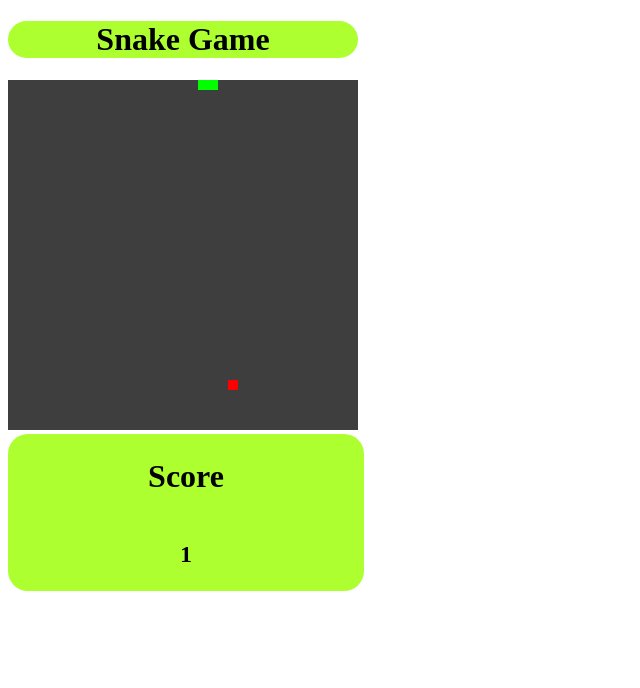
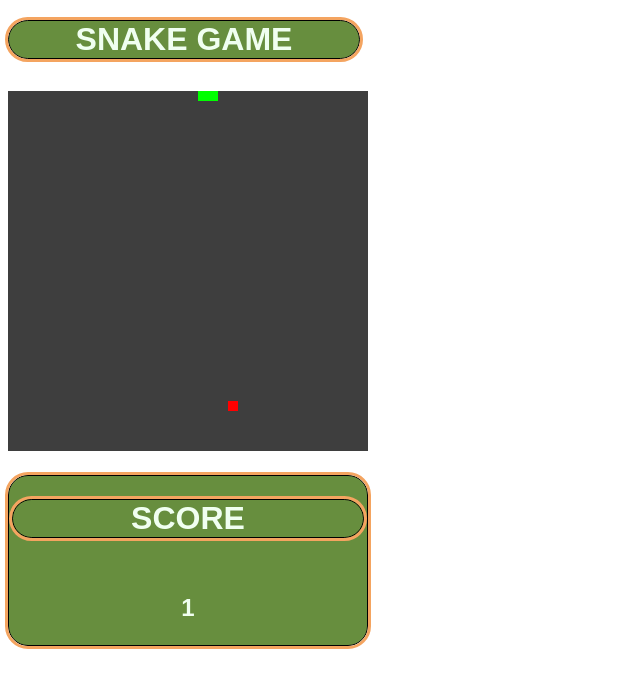
Before and after one commit to AlbertPoliarco/Snake-Game, a plain HTML site: page index.html in a window 1280 px wide. Shown: the whole page, without its empty margins (0-640 px from the left). Drawn offline with Linux system fonts and the light colour scheme.

Commit message:
added borders

```diff
--- a/index.html
+++ b/index.html
@@ -5,11 +5,17 @@
     <meta http-equiv="X-UA-Compatible" content="IE=edge">
     <meta name="viewport" content="width=device-width, initial-scale=1.0">
     <style>
-        table, th, td, h1 {
-            border:1px solid black, greenyellow;
+        table, h1 {
+            border:1px solid black;
             width: 350px;
             border-radius: 20px;
-            background-color: greenyellow;
+            background-color: #678e3e;
+            color: honeydew;
+            margin-top: 1.25rem;
+            margin-bottom: 2rem;
+            text-transform: uppercase;
+            outline: 3px solid sandybrown ;
+            font-family: sans-serif;
         }
         </style>
     <title>Snake Game</title>
@@ -17,7 +23,10 @@
 <body>
 
     <h1 style="text-align: center">Snake Game</h1>
-    <canvas class="canvas" height="350" width="350" style="background-color: #3e3e3e;" style="border:1px solid #000000;" ></canvas>
+    <canvas class="canvas" height="360" width="360"
+    style="background-color: #3e3e3e;"
+    style="border-radius: 5px;">
+    </canvas>
     <table>
         <tr>
             <th>
```
